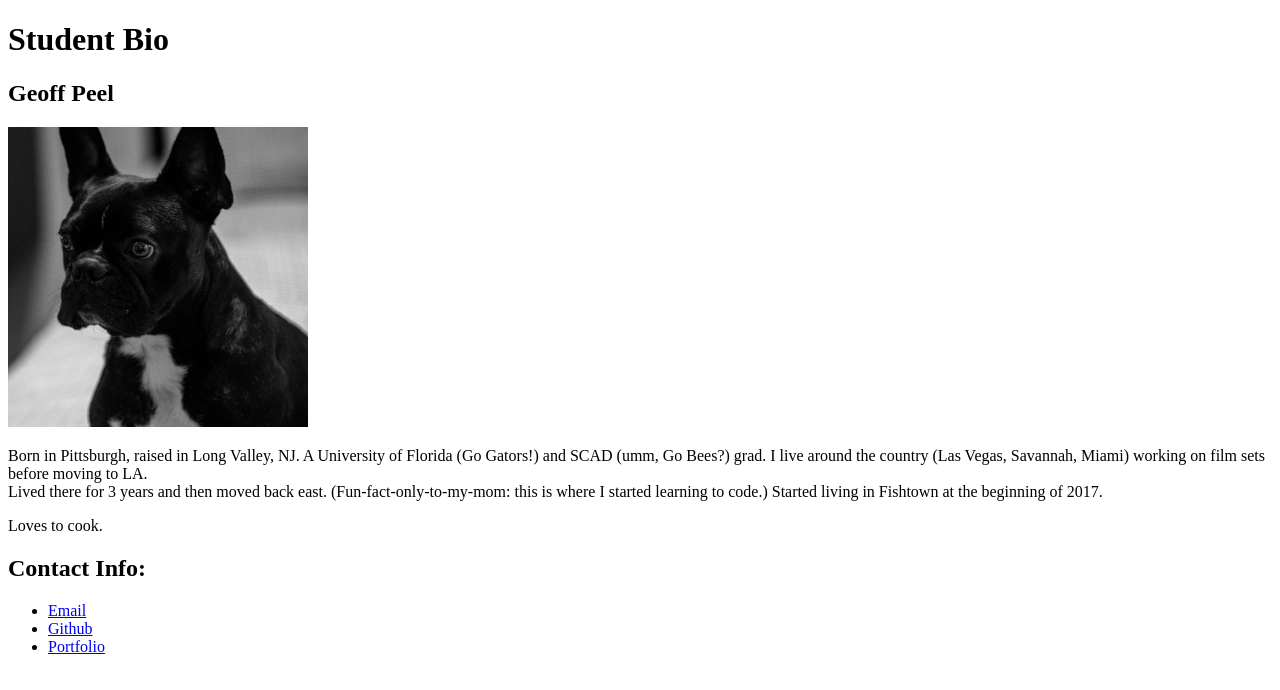
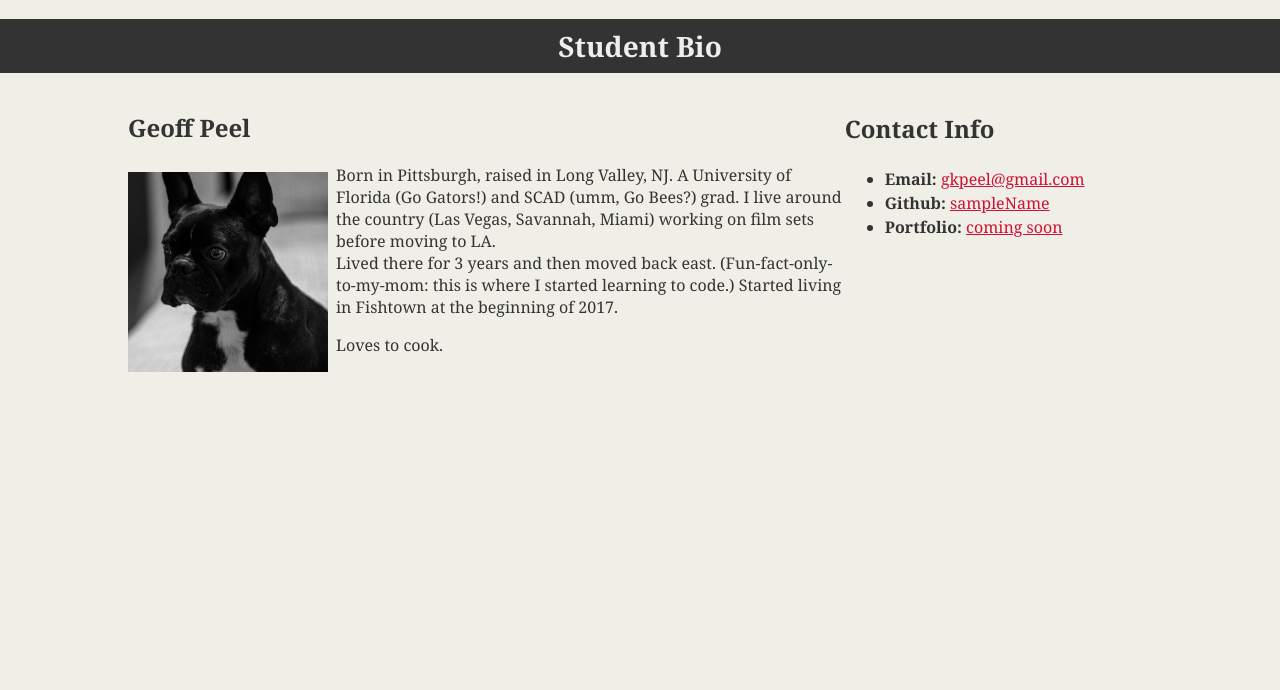
Before and after one commit to gkpeel/second-class-bio, a plain HTML site: page index.html in a window 1280 px wide. Drawn offline with Linux system fonts and the light colour scheme.

Commit message:
Added a stylesheet to the project

```diff
--- /dev/null
+++ b/css/style.css
@@ -0,0 +1,52 @@
+body {
+    background-color: #efeee7;
+    font-family: Georgia, Times, 'Times New Roman', serif;
+    color: #333;
+    margin: 0;
+    padding: 0;
+}
+
+header {
+    background-color: #333;
+}
+
+h1 {
+    color: #eee;
+    font-size: 28px;
+    padding-top: 8px;
+    padding-bottom: 8px;
+    text-align: center;
+}
+
+h2 {
+    font-size: 24px;
+}
+
+a {
+    color: #d21034;
+}
+
+.container {
+    width: 1024px;
+    margin: 0 auto;
+}
+
+#main-bio, #contact-info, #bio-image {
+    float: left;
+}
+
+#bio-image {
+    width: 200px;
+    margin-right: 8px;
+    margin-top: 8px;
+    margin-bottom: 8px;
+}
+
+#main-bio {
+    width: 70%;
+}
+
+#contact-info {
+    width: 30%;
+    line-height: 1.5;
+}
--- a/index.html
+++ b/index.html
@@ -1,22 +1,43 @@
+<!-- CSS Stylesheets with Relative Paths -->
+
 <!DOCTYPE html>
-<html lang="en">
+<html lang="en-us">
+
 <head>
-    <meta charset="UTF-8">
-    <meta name="viewport" content="width=device-width, initial-scale=1.0">
-    <meta http-equiv="X-UA-Compatible" content="ie=edge">
-    <title>My Bio</title>
+  <meta charset="UTF-8">
+  <title>Geoff Peel Bio Page</title>
+  <link rel="stylesheet" type="text/css" href="css/style.css">
 </head>
+
 <body>
+  <header>
     <h1>Student Bio</h1>
-    <h2>Geoff Peel</h2>
-    <img src="giuseppe-b&w.jpg" width="300">
-    <p>Born in Pittsburgh, raised in Long Valley, NJ. A University of Florida (Go Gators!) and SCAD (umm, Go Bees?) grad. I live around the country (Las Vegas, Savannah, Miami) working on film sets before moving to LA.<br>Lived there for 3 years and then moved back east. (Fun-fact-only-to-my-mom: this is where I started learning to code.) Started living in Fishtown at the beginning of 2017.</p>
-    <p>Loves to cook.</p>
-    <h2>Contact Info:</h2>
-    <ul>
-        <li><a href="mailto:gkpeel@gmail.com">Email</a></li>
-        <li><a href="https://github.com/gkpeel/">Github</a></li>
-        <li><a href="http://www.gkpeel.com">Portfolio</a></li>
-    </ul>
+  </header>
+
+  <div class="container">
+
+    <section id="main-bio">
+
+      <h2>Geoff Peel</h2>
+
+      <img id="bio-image" src="giuseppe-b&w.jpg" alt="(not) Geoff Peel">
+
+      <p>Born in Pittsburgh, raised in Long Valley, NJ. A University of Florida (Go Gators!) and SCAD (umm, Go Bees?) grad. I live around the country (Las Vegas, Savannah, Miami) working on film sets before moving to LA.
+            <br>Lived there for 3 years and then moved back east. (Fun-fact-only-to-my-mom: this is where I started learning to code.)
+            Started living in Fishtown at the beginning of 2017.</p>
+            <p>Loves to cook.</p>
+    </section>
+
+    <section id="contact-info">
+      <h2>Contact Info</h2>
+      <ul>
+        <li><strong>Email:</strong> <a href="mailto:gkpeel@gmail.com">gkpeel@gmail.com</a></li>
+        <li><strong>Github:</strong> <a href="https://github.com/gkpeel">sampleName</a></li>
+        <li><strong>Portfolio:</strong> <a href="http://gkpeel.com">coming soon</a></li>
+      </ul>
+    </section>
+  </div>
+
 </body>
+
 </html>
```
Also changed, not shown: 1 other file.
